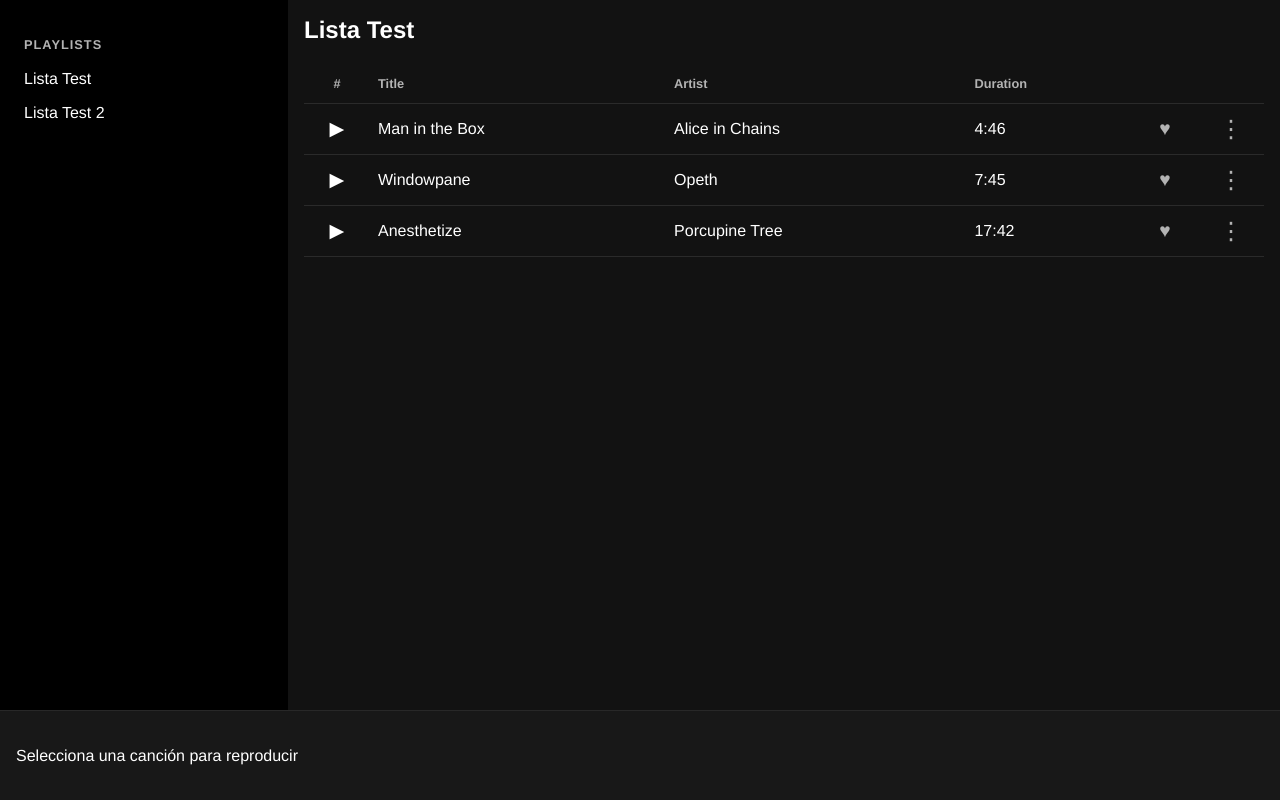
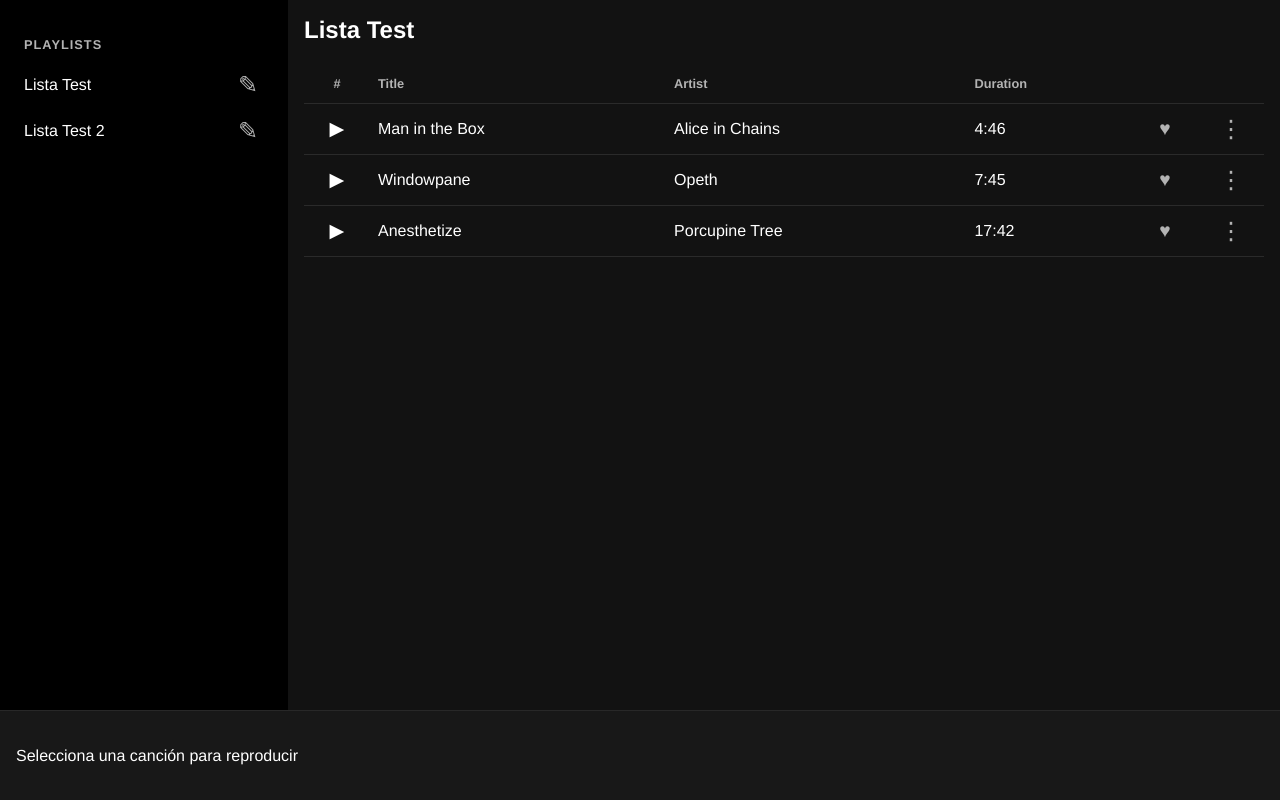
Before and after one commit to slean1/react_music_app, a React (Vite) app: page / in a window 1280 px wide. Built offline with nearby package versions, Linux system fonts and the light colour scheme.

Commit message:
Edición de playlist

```diff
--- a/src/App.jsx
+++ b/src/App.jsx
@@ -3,12 +3,21 @@
 import MainContent from './components/MainContent/MainContent';
 import Player from './components/Player/Player';
 import Visualizer from './components/Visualizer/Visualizer';
-import { playlists } from './data/playlists';
+import { playlists as defaultPlaylists } from './data/playlists'; // Renombrar la importación
 import './styles/AppLayout.css';
 
 function App() {
   // --- Estados ---
-  const [activePlaylistId, setActivePlaylistId] = useState(playlists[0].id);
+  const [appPlaylists, setAppPlaylists] = useState(() => {
+    try {
+      const storedPlaylists = localStorage.getItem('appPlaylists');
+      return storedPlaylists ? JSON.parse(storedPlaylists) : defaultPlaylists;
+    } catch (error) {
+      console.error("Error reading playlists from localStorage", error);
+      return defaultPlaylists;
+    }
+  });
+  const [activePlaylistId, setActivePlaylistId] = useState(appPlaylists[0].id);
   const [currentSongId, setCurrentSongId] = useState(null);
   const [isPlaying, setIsPlaying] = useState(false);
   const [songProgress, setSongProgress] = useState(0);
@@ -22,9 +31,9 @@
   const analyserRef = useRef(null);
 
   // --- Derivación de Estado ---
-  const activePlaylist = playlists.find(p => p.id === activePlaylistId) || playlists[0];
-  const currentSong = playlists.flatMap(p => p.songs).find(s => s.id === currentSongId) || null;
-  const currentPlaylistOfSong = currentSong ? playlists.find(p => p.songs.some(s => s.id === currentSongId)) : activePlaylist;
+  const activePlaylist = appPlaylists.find(p => p.id === activePlaylistId) || appPlaylists[0];
+  const currentSong = appPlaylists.flatMap(p => p.songs).find(s => s.id === currentSongId) || null;
+  const currentPlaylistOfSong = currentSong ? appPlaylists.find(p => p.songs.some(s => s.id === currentSongId)) : activePlaylist;
 
   // --- Lógica de Audio ---
   const setupAudioContext = () => {
@@ -42,6 +51,14 @@
 
   // --- Handlers ---
   const handleSelectPlaylist = (playlistId) => { setActivePlaylistId(playlistId); };
+
+  const handleEditPlaylistName = (playlistId, newName) => {
+    setAppPlaylists(prevPlaylists =>
+      prevPlaylists.map(p =>
+        p.id === playlistId ? { ...p, name: newName } : p
+      )
+    );
+  };
 
   const handlePlaySong = (song) => {
     if (!audioContextRef.current) { setupAudioContext(); }
@@ -87,6 +104,14 @@
   const handleTimeUpdate = () => { setSongProgress(audioRef.current.currentTime); };
 
   // --- UseEffects ---
+  useEffect(() => {
+    try {
+      localStorage.setItem('appPlaylists', JSON.stringify(appPlaylists));
+    } catch (error) {
+      console.error("Error writing playlists to localStorage", error);
+    }
+  }, [appPlaylists]);
+
   useEffect(() => { try { const storedLikes = localStorage.getItem('likedSongs'); if (storedLikes) { setLikedSongs(JSON.parse(storedLikes)); } } catch (error) { console.error("Error reading from localStorage", error); } }, []);
   useEffect(() => { try { localStorage.setItem('likedSongs', JSON.stringify(likedSongs)); } catch (error) { console.error("Error writing to localStorage", error); } }, [likedSongs]);
   useEffect(() => { if (audioRef.current) { if (isPlaying) { audioRef.current.play().catch(e => console.error("Error playing audio:", e)); } else { audioRef.current.pause(); } } }, [isPlaying, currentSongId]);
@@ -98,9 +123,11 @@
       {isVisualizerOpen && <Visualizer analyser={analyserRef.current} onClose={() => setIsVisualizerOpen(false)} />}
       <div className="app-body">
         <Sidebar
-            playlists={playlists}
+            playlists={appPlaylists} // Usar el estado appPlaylists
             activePlaylistId={activePlaylistId}
             onSelectPlaylist={handleSelectPlaylist}
+            onEditPlaylistName={handleEditPlaylistName} // Pasar el handler de edición
+            currentSong={currentSong}
         />
         <MainContent
             key={activePlaylistId}
--- a/src/components/MainContent/MainContent.jsx
+++ b/src/components/MainContent/MainContent.jsx
@@ -70,6 +70,12 @@
           ))}
         </tbody>
       </table>
+      {/* Contenedor de imagen de artista para móvil */}
+      {currentSong && currentSong.artistImage && (
+        <div className="artist-image-mobile-container">
+          <img src={currentSong.artistImage} alt={currentSong.artist} />
+        </div>
+      )}
     </div>
   );
 }
--- a/src/components/Sidebar/Sidebar.css
+++ b/src/components/Sidebar/Sidebar.css
@@ -6,6 +6,10 @@
   display: flex;
   flex-direction: column;
   transition: width 0.3s ease;
+}
+
+.playlists {
+    flex-grow: 1; /* Ocupa el espacio restante */
 }
 
 .playlists h3 {
@@ -26,9 +30,12 @@
   padding: 8px 0;
   cursor: pointer;
   transition: color 0.2s;
-  white-space: nowrap; /* Evita que el texto se rompa */
+  white-space: nowrap;
   overflow: hidden;
   text-overflow: ellipsis;
+  display: flex; /* Para alinear el texto y el lápiz */
+  align-items: center;
+  justify-content: space-between; /* Espacio entre nombre y lápiz */
 }
 
 .playlists li:hover,
@@ -36,20 +43,78 @@
   color: var(--primary-text-color);
 }
 
+.playlist-name-container {
+    display: flex;
+    align-items: center;
+    gap: 8px;
+    flex-grow: 1;
+}
+
+.playlist-name-input {
+    background: none;
+    border: none;
+    border-bottom: 1px solid var(--secondary-text-color);
+    color: var(--primary-text-color);
+    font-size: 1rem;
+    padding: 2px 0;
+    outline: none;
+    width: 100%;
+}
+
+.edit-playlist-button {
+    /* Eliminar estilos específicos que puedan heredar de control-button */
+    /* background: none; */
+    /* border: none; */
+    /* color: var(--secondary-text-color); */
+    /* cursor: pointer; */
+    /* font-size: 0.9rem; */
+    /* padding: 4px; */
+    /* transition: color 0.2s; */
+    flex-shrink: 0;
+}
+
+.edit-playlist-button:hover {
+    color: var(--primary-text-color);
+}
+
+.artist-image-sidebar-container {
+    margin-top: auto; /* Empuja al final */
+    padding: 16px; /* Padding alrededor de la imagen */
+    text-align: center;
+    display: none; /* Oculto por defecto, solo visible en desktop/tablet */
+}
+
+.artist-image-sidebar-container img {
+    width: 100%;
+    height: auto;
+    aspect-ratio: 1 / 1; /* Para que sea cuadrado */
+    object-fit: cover;
+    border-radius: 8px;
+    box-shadow: 0 2px 6px rgba(0,0,0,0.4); /* Sombra más suave */
+}
+
 /* --- Responsive --- */
 
 /* Vista Tablet: Sidebar más pequeño */
-@media (max-width: 1024px) {
+@media (min-width: 769px) and (max-width: 1024px) {
     .sidebar {
         width: 80px;
     }
     .playlists h3 {
-        /* Opcional: Ocultar títulos o abreviar */
         font-size: 0.7rem;
     }
     .playlists li {
-        /* Opcional: Mostrar solo íconos si los hubiera */
         text-overflow: ellipsis;
+    }
+    .artist-image-sidebar-container {
+        display: block; /* Mostrar en tablet */
+    }
+}
+
+/* Vista Desktop: Sidebar completo */
+@media (min-width: 1025px) {
+    .artist-image-sidebar-container {
+        display: block; /* Mostrar en desktop */
     }
 }
 
--- a/src/components/Sidebar/Sidebar.jsx
+++ b/src/components/Sidebar/Sidebar.jsx
@@ -1,7 +1,36 @@
-import React from 'react';
+import React, { useState } from 'react';
 import './Sidebar.css';
 
-function Sidebar({ playlists, activePlaylistId, onSelectPlaylist }) {
+function Sidebar({ playlists, activePlaylistId, onSelectPlaylist, onEditPlaylistName, currentSong }) {
+  const [editingPlaylistId, setEditingPlaylistId] = useState(null);
+  const [editedName, setEditedName] = useState('');
+
+  const handleEditClick = (playlist) => {
+    setEditingPlaylistId(playlist.id);
+    setEditedName(playlist.name);
+  };
+
+  const handleNameChange = (e) => {
+    setEditedName(e.target.value);
+  };
+
+  const handleSaveName = (playlistId) => {
+    if (editedName.trim() !== '') {
+      onEditPlaylistName(playlistId, editedName.trim());
+    }
+    setEditingPlaylistId(null);
+    setEditedName('');
+  };
+
+  const handleKeyDown = (e, playlistId) => {
+    if (e.key === 'Enter') {
+      handleSaveName(playlistId);
+    } else if (e.key === 'Escape') {
+      setEditingPlaylistId(null);
+      setEditedName('');
+    }
+  };
+
   return (
     <div className='sidebar'>
       <div className='playlists'>
@@ -11,13 +40,40 @@
             <li
               key={playlist.id}
               className={playlist.id === activePlaylistId ? 'active' : ''}
-              onClick={() => onSelectPlaylist(playlist.id)}
             >
-              {playlist.name}
+              {editingPlaylistId === playlist.id ? (
+                <input
+                  type="text"
+                  value={editedName}
+                  onChange={handleNameChange}
+                  onBlur={() => handleSaveName(playlist.id)}
+                  onKeyDown={(e) => handleKeyDown(e, playlist.id)}
+                  className="playlist-name-input"
+                  autoFocus
+                />
+              ) : (
+                <> {/* Use a fragment to group elements */}
+                  <div className="playlist-name-container" onClick={() => onSelectPlaylist(playlist.id)}>
+                    <span>{playlist.name}</span>
+                  </div>
+                  <button
+                    onClick={(e) => { e.stopPropagation(); handleEditClick(playlist); }}
+                    className="edit-playlist-button control-button"
+                  >
+                    ✎
+                  </button>
+                </>
+              )}
             </li>
           ))}
         </ul>
       </div>
+      {/* Contenedor de imagen de artista para desktop/tablet */}
+      {currentSong && currentSong.artistImage && (
+        <div className="artist-image-sidebar-container">
+          <img src={currentSong.artistImage} alt={currentSong.artist} />
+        </div>
+      )}
     </div>
   );
 }
--- a/src/data/playlists.js
+++ b/src/data/playlists.js
@@ -11,21 +11,24 @@
         title: 'Man in the Box',
         artist: 'Alice in Chains',
         file: '/music/aliceinchains_maninthebox.mp3',
-        duration: '4:46'
+        duration: '4:46',
+        artistImage: 'https://upload.wikimedia.org/wikipedia/commons/thumb/9/94/Alice_In_Chains.jpg/800px-Alice_In_Chains.jpg'
       },
       {
         id: 2,
         title: 'Windowpane',
         artist: 'Opeth',
         file: '/music/opeth_windowpane.mp3',
-        duration: '7:45'
+        duration: '7:45',
+        artistImage: 'https://upload.wikimedia.org/wikipedia/commons/thumb/e/ea/Opeth_%40_Apolo_01.jpg/800px-Opeth_%40_Apolo_01.jpg'
       },
       {
         id: 3,
         title: 'Anesthetize',
         artist: 'Porcupine Tree',
         file: '/music/porcupinetree_anesthetize.mp3',
-        duration: '17:42'
+        duration: '17:42',
+        artistImage: 'https://upload.wikimedia.org/wikipedia/commons/thumb/c/c0/Porcupine_Tree_%40_Poznan%2C_Poland_2007_04.jpg/1024px-Porcupine_Tree_%40_Poznan%2C_Poland_2007_04.jpg'
       }
     ]
   },
@@ -38,21 +41,24 @@
         title: 'NUEVA YOL',
         artist: 'Bad Bunny',
         file: '/music/badbunny_nuevayol.mp3',
-        duration: '1:57'
+        duration: '4:02',
+        artistImage: 'https://upload.wikimedia.org/wikipedia/commons/thumb/b/b1/Bad_Bunny_2019_by_Glenn_Francis_%28cropped%29.jpg/800px-Bad_Bunny_2019_by_Glenn_Francis_%28cropped%29.jpg'
       },
       {
         id: 5,
         title: 'Atrévete-Te-Te',
         artist: 'Calle 13',
         file: '/music/Calle13_Atrevetetete.mp3',
-        duration: '4:00'
+        duration: '4:00',
+        artistImage: 'https://upload.wikimedia.org/wikipedia/commons/thumb/6/61/Calle_13_en_Venezuela.jpg/800px-Calle_13_en_Venezuela.jpg'
       },
       {
         id: 6,
         title: 'Virtual Diva',
         artist: 'Don Omar',
         file: '/music/donomar_virtualdiva.mp3',
-        duration: '4:02'
+        duration: '4:02',
+        artistImage: 'https://upload.wikimedia.org/wikipedia/commons/c/c8/Don_Omar_-_The_Kingdom_%28Official_Q_%26_A%29.png'
       }
     ]
   }
```
Also changed, not shown: src/components/MainContent/MainContent.css (+21 -1 lines).
